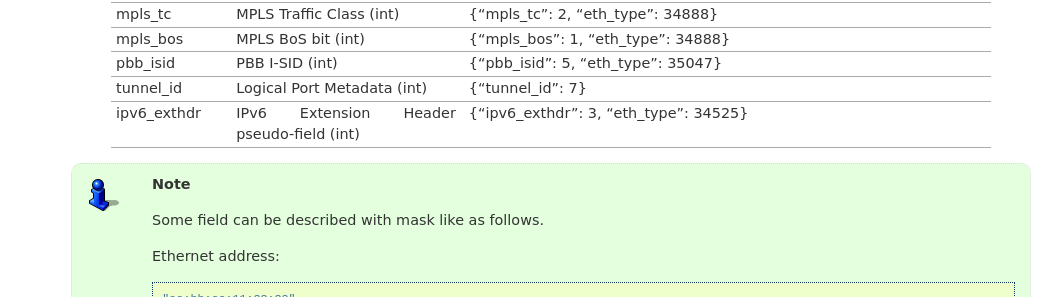
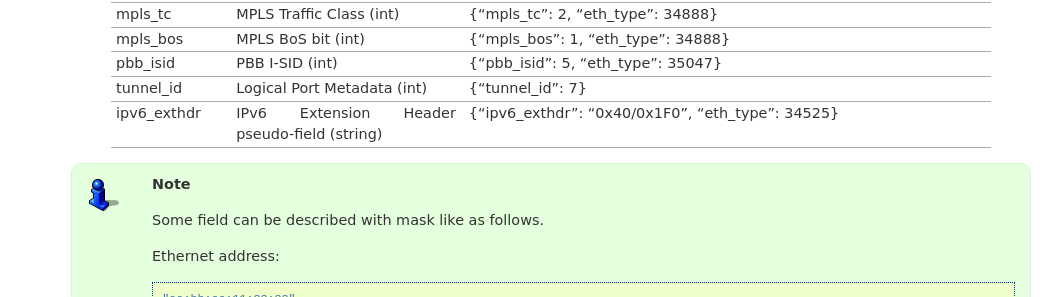
Before and after one commit to faucetsdn/ryu, a Sphinx documentation site: the page built from doc/source/app/ofctl_rest.rst, in a window 1280 px wide and 900 px high, scrolled down 26976 px. Shown: the part 155-452 px from the top of the window, without its empty margins (89-1151 px from the left). Built offline with Sphinx 7.4.7, drawn with Linux system fonts in a browser that asks for light colours.

Commit message:
doc/app/ofctl_rest: Fix example of ipv6_exthdr match field
Signed-off-by: IWASE Yusuke <iwase.yusuke0@gmail.com>
Signed-off-by: FUJITA Tomonori <fujita.tomonori@lab.ntt.co.jp>

```diff
--- a/doc/source/app/ofctl_rest.rst
+++ b/doc/source/app/ofctl_rest.rst
@@ -1628,7 +1628,7 @@ Description of Match on request messages
         mpls_bos        MPLS BoS bit (int)                                 {"mpls_bos": 1, "eth_type": 34888}
         pbb_isid        PBB I-SID (int)                                    {"pbb_isid": 5, "eth_type": 35047}
         tunnel_id       Logical Port Metadata (int)                        {"tunnel_id": 7}
-        ipv6_exthdr     IPv6 Extension Header pseudo-field (int)           {"ipv6_exthdr": 3, "eth_type": 34525}
+        ipv6_exthdr     IPv6 Extension Header pseudo-field (string)        {"ipv6_exthdr": "0x40/0x1F0", "eth_type": 34525}
         =============== ================================================== =======================================================================================================
 
     .. NOTE::
```
